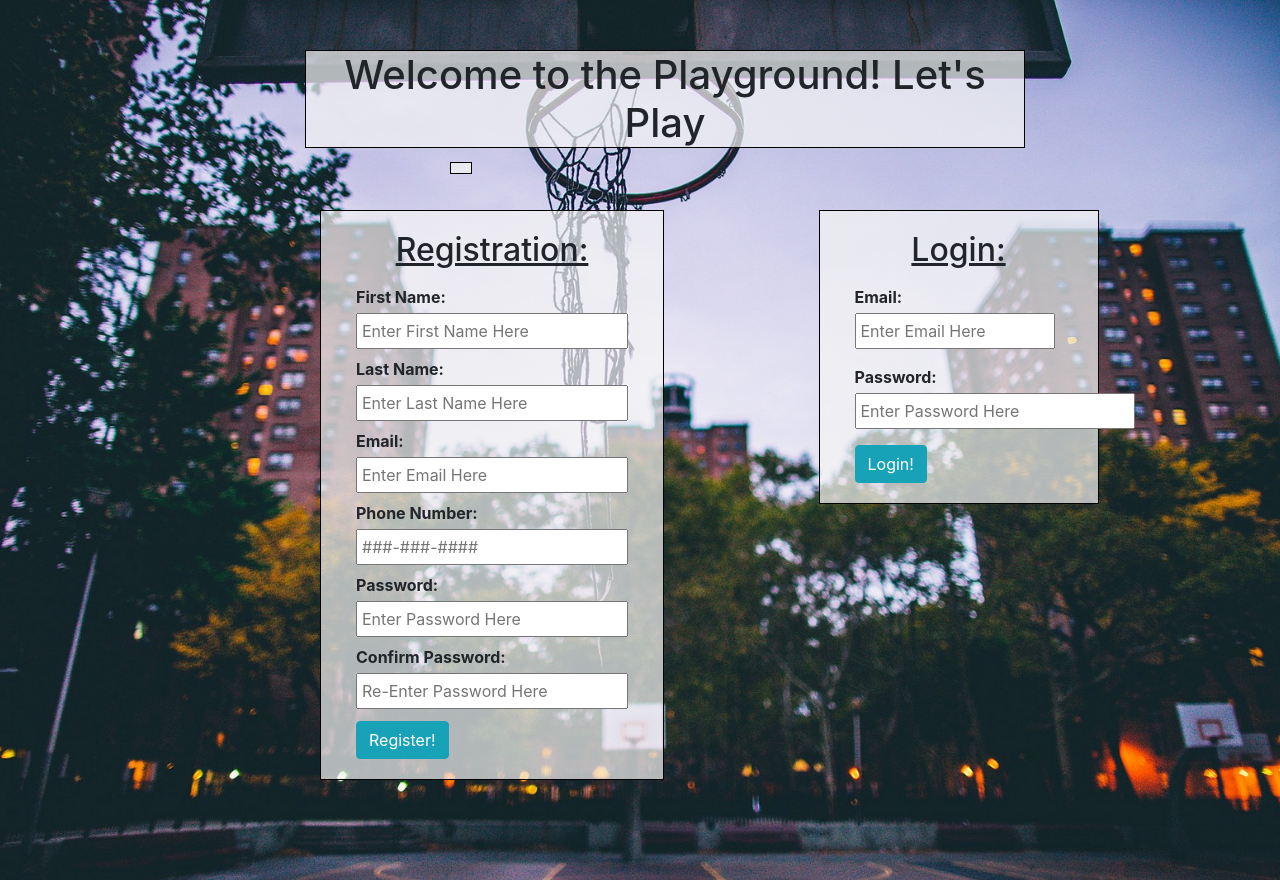
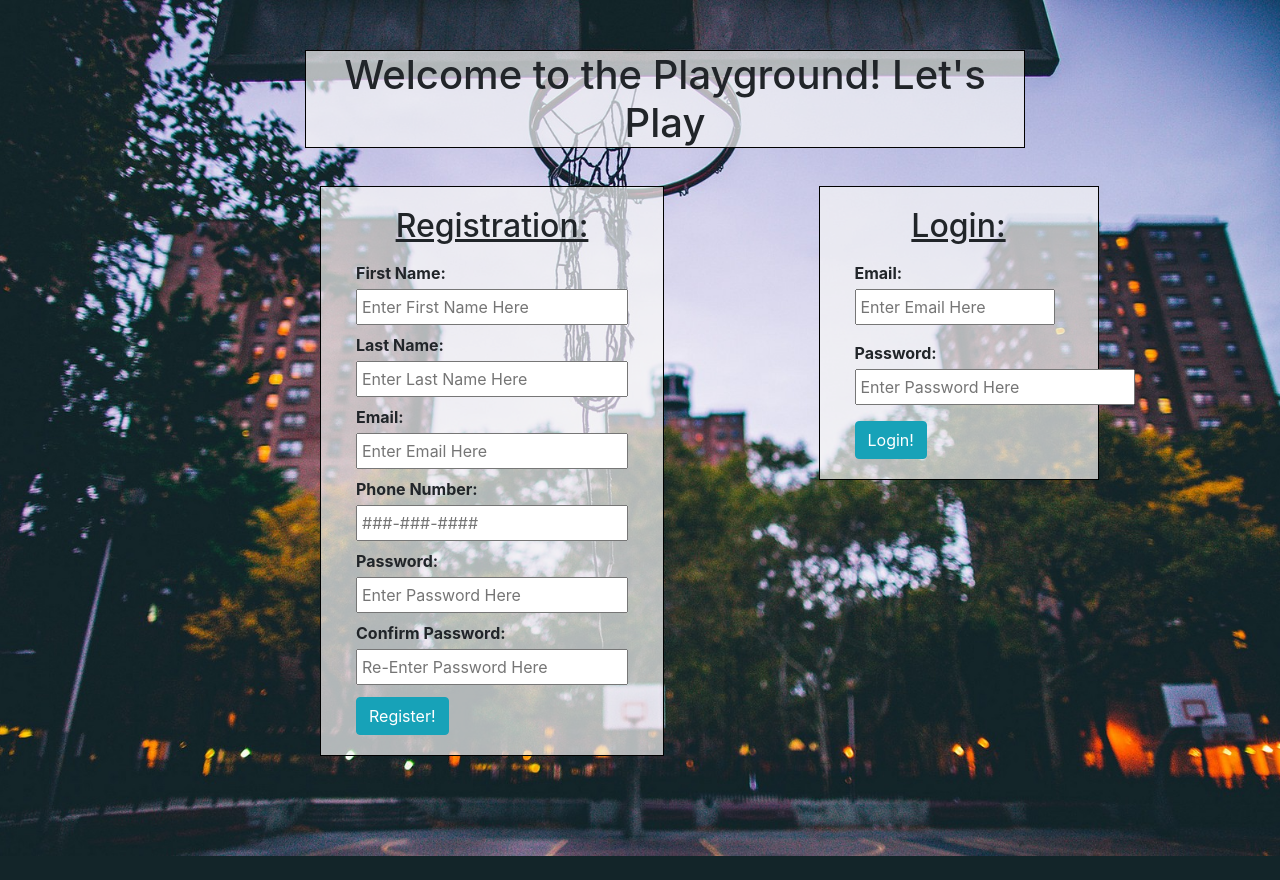
Before and after one commit to proj-algos-july2020/solo_proj_ricky, a Django app: page / in a window 1280 px wide. After the commit the page ends 856 px from the top, so only its background shows below. Run offline with Django 3.2, Linux system fonts and the light colour scheme; some libraries are stand-ins or nearby versions.

Commit message:
fixing a div issue with the login page

```diff
--- a/login/static/css/login.css
+++ b/login/static/css/login.css
@@ -74,4 +74,5 @@ body{
     padding-top: 10px;
     padding-right: 20px;
     border: 1px solid black;
+    display: inline-block;
 }
--- a/login/templates/index.html
+++ b/login/templates/index.html
@@ -13,7 +13,18 @@
 
 <body>
     <h1 id="header" class="text-center">Welcome to the Playground! Let's Play</h1>
-    <div id="errors" class="d-inline-block text-left">
+
+    {% if messages %}
+    <div id="errors" class="text-left">
+            <ul class="messages">
+                {% for message in messages %}
+                    <li {% if message.tags %} class = "{{message.tags}}" {% endif %}> {{message}} </li>
+                {% endfor %}
+            </ul>
+    </div><br>
+    {% endif %}
+
+    <!-- <div id="errors" class="text-left">
         {% if messages %}
             <ul class="messages">
                 {% for message in messages %}
@@ -21,7 +32,7 @@
                 {% endfor %}
             </ul>
         {% endif %}
-    </div><br>
+    </div><br> -->
 
     <div class="register">
         <h2 class="pb-2">Registration:</h2>
```
